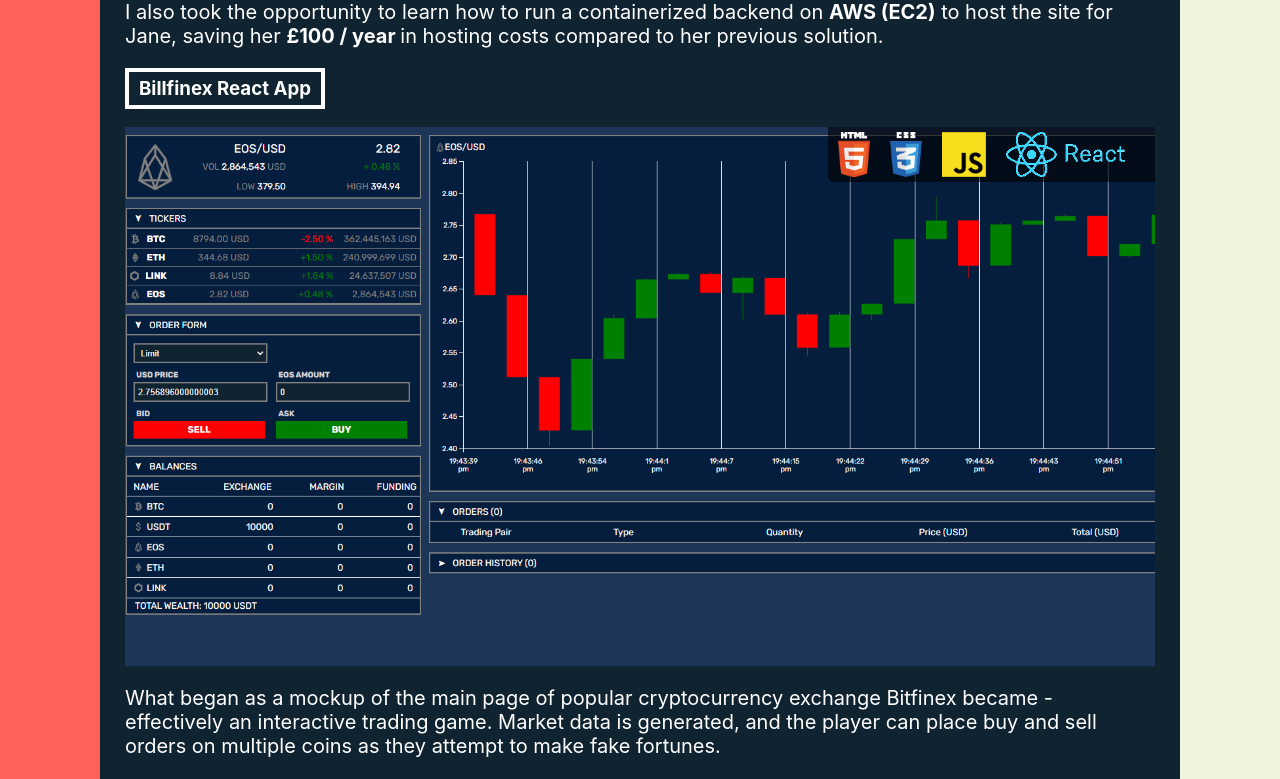
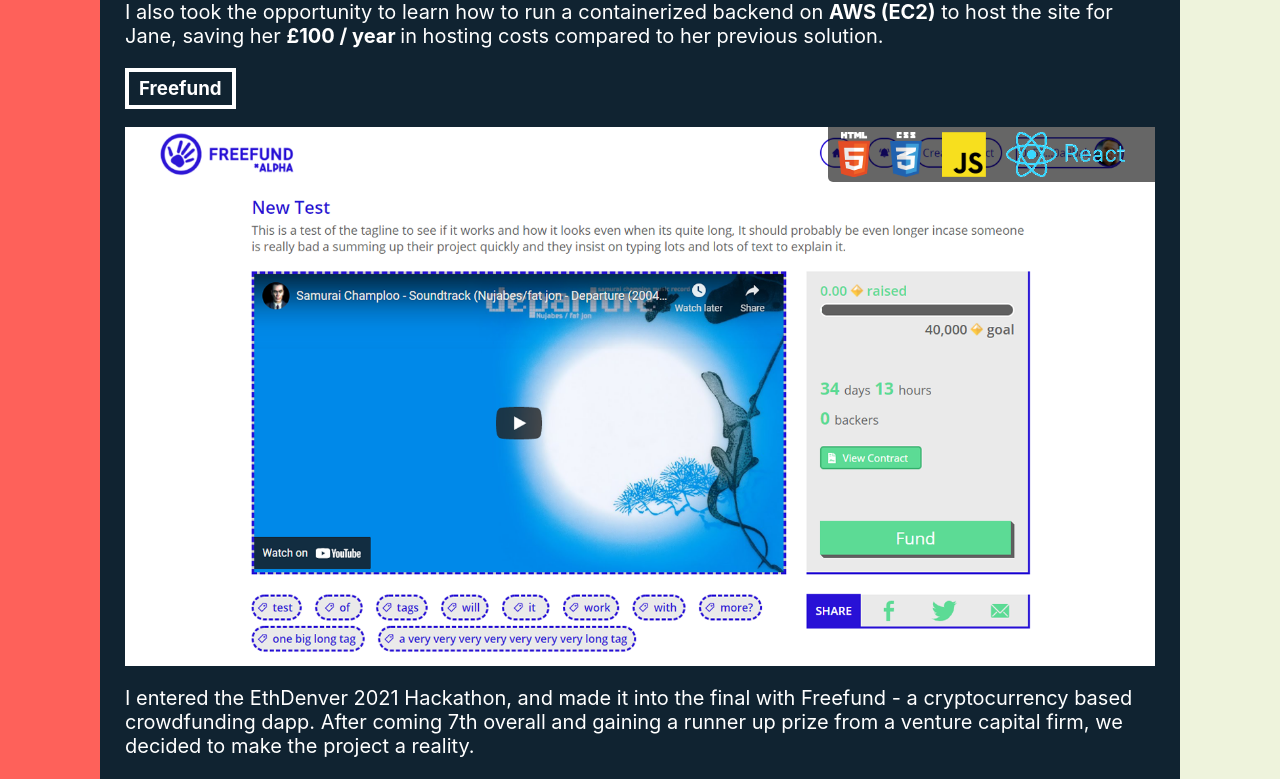
Before and after one commit to bill0x2A/portfolio-site, a React (Create React App) app: page / in a window 1280 px wide. Shown: the part 1838-2617 px from the top of the page. Built offline with nearby package versions, Linux system fonts and the light colour scheme.

Commit message:
Add Freefund

```diff
--- a/src/Components/Home/Home.js
+++ b/src/Components/Home/Home.js
@@ -21,6 +21,7 @@
 import biographicalcounselling from '../../Assets/biographicalcounselling.png';
 import billfinex from '../../Assets/billfinex.png';
 import bugtracker from '../../Assets/bugtracker.png';
+import freefund from '../../Assets/freefund.png';
 
 const Home = () => {
     return (
@@ -53,6 +54,20 @@
                 <p>I approached Jane about her website in May 2020. I worked with her over several months to create a design she loved.</p>
                 <p>I substantially developed my confidence and knowledge in <strong>CSS</strong> over the course of this project, and the end product is now live, representing her counselling service.</p>
                 <p>I also took the opportunity to learn how to run a containerized backend on <strong>AWS (EC2)</strong> to host the site for Jane, saving her <strong>£100 / year </strong>in hosting costs compared to her previous solution.</p>
+              </div>
+              <div className={classes.Project} onClick = {() => window.open("https://www.freefund.io/")}>
+                <h3>Freefund</h3>
+                <div className={classes.Main}>
+                  <div className={classes.Technologies}>
+                    <img src ={HTML}/>
+                    <img src ={CSS}/>
+                    <img src ={JAVASCRIPT}/>
+                    <img src ={REACT}/>
+                  </div>
+                  <img src = {freefund}/>
+                </div>
+                <p>I entered the EthDenver 2021 Hackathon, and made it into the final with Freefund - a cryptocurrency based crowdfunding dapp. After coming 7th overall and gaining a runner up prize from a venture capital firm, we decided to make the project a reality.</p>
+                <p>I gained significant experience with <strong>React</strong> and the <strong>Ethers.js</strong> library over the course of this project, as well as collaborative app design and programming.</p>
               </div>
               <div className={classes.Project} onClick = {() => window.open("https://main.d1og6uu514ow0q.amplifyapp.com/")}>
                 <h3>Billfinex React App</h3>
```
Also changed, not shown: src/Assets/freefund.png (added).
